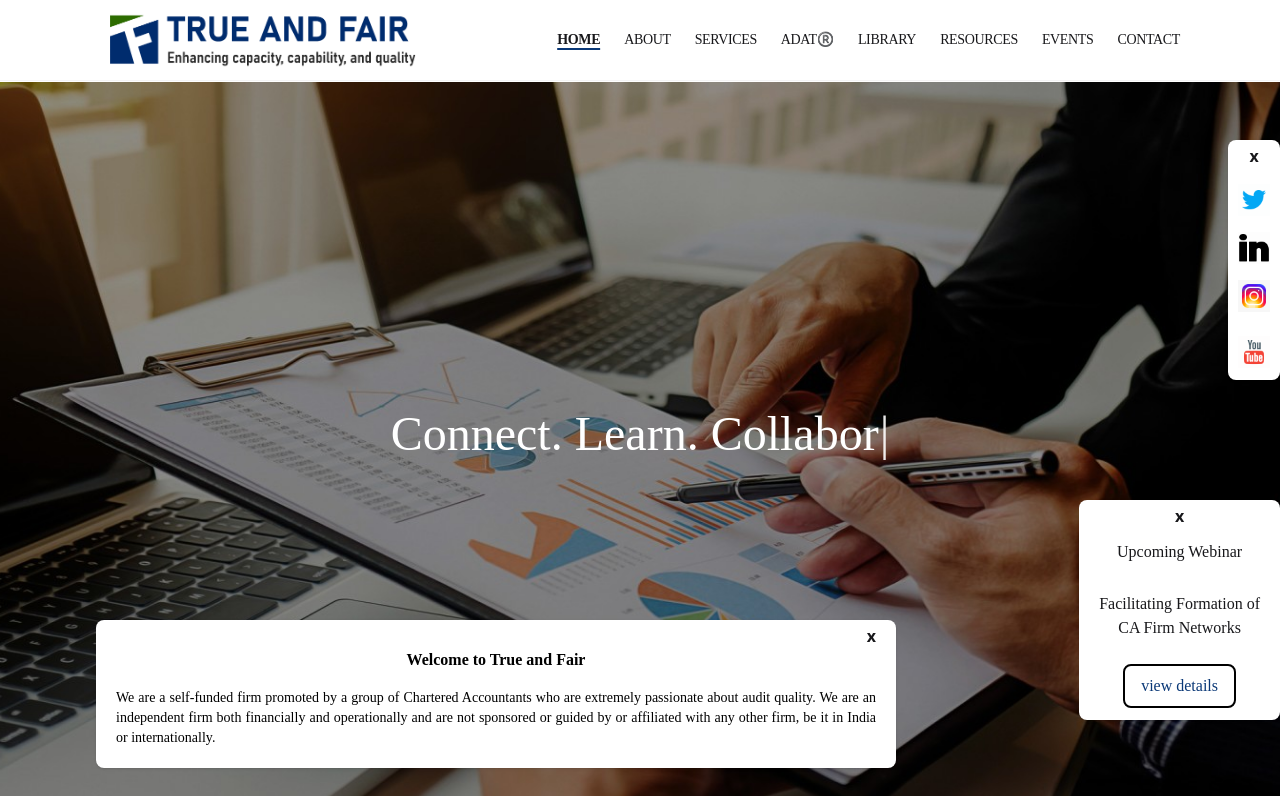
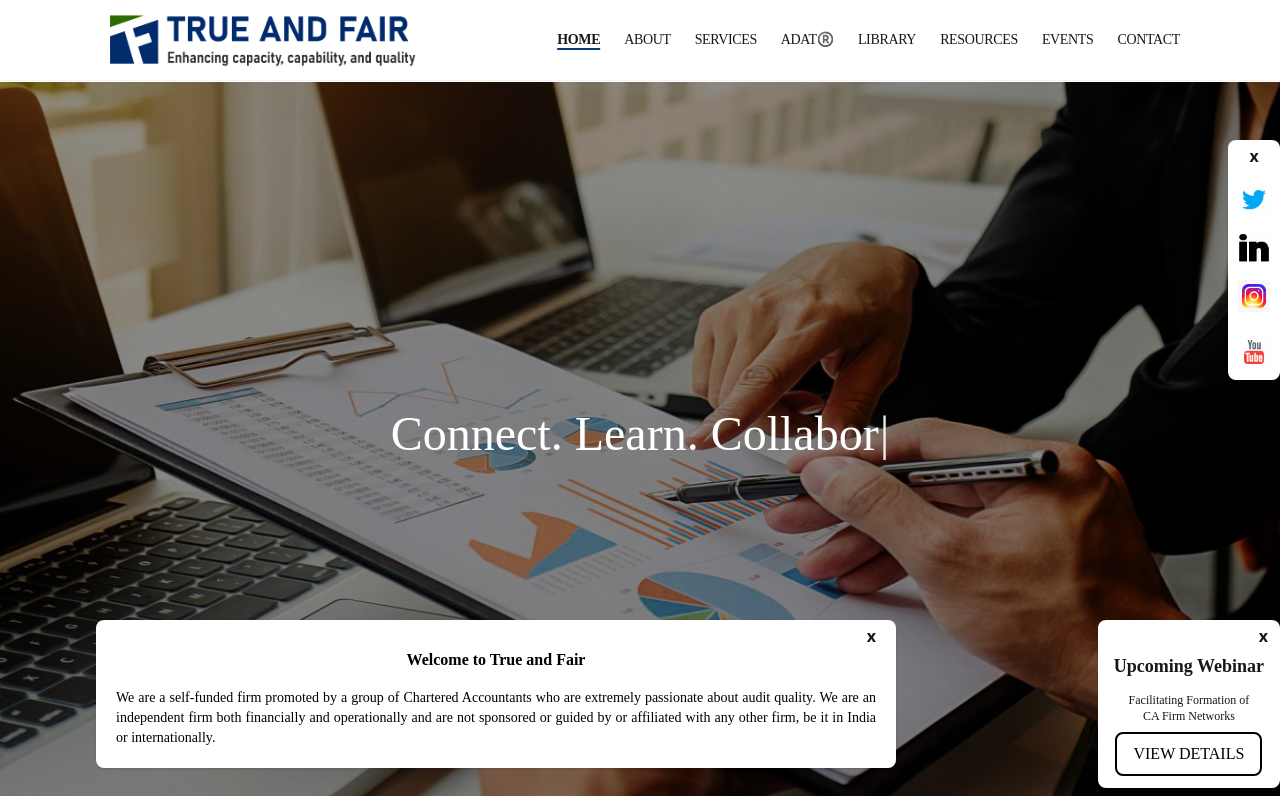
Before and after one commit to TRUENFAIR/trueandfair, a Next.js app: page / in a window 1280 px wide. Shown: the top 796 px of the page. Built offline with nearby package versions, Linux system fonts and the light colour scheme.

Commit message:
new chnages in pop up and etc

```diff
--- a/components/fixdiv2.js
+++ b/components/fixdiv2.js
@@ -3,30 +3,34 @@ import Link from "next/link";
 export default function Fixediv2({ clickedThree }) {
   return (
     <>
-      <div className="flex fixed right-0  g duration-[4000ms] bottom-0 md:bottom-[10%]  z-50  flex-col">
+      <div className="flex fixed right-0   bottom-0 md:top-[75%]  z-50  flex-col">
         {/* <div className="bg-white">
             <p>close</p>
         </div> */}
 
-        <div className="flex flex-col gap-2  p-1 rounded-lg shadow mt-5 w-fit bg-white  ">
-
-          <div onClick={clickedThree} className="bg-white">
+        <div className="flex flex-col   p-1 rounded-lg shadow mt-5 w-fit bg-white  ">
+          <div
+            onClick={clickedThree}
+            className="bg-white flex justify-end mr-2"
+          >
             <p className="text-center cursor-pointer font-extrabold">x</p>
           </div>
           <div className="flex justify-center">
-            <p className=" mt-1 font-bah text-center">Upcoming Webinar</p>
+            <p className=" mt-1 font-bah font-bold text-lg px-3  text-center">
+              Upcoming Webinar
+            </p>
           </div>
           <div className="flex justify-center">
-            <p className="font-bah text-center mt-1  p-4">
+            <p className="font-bah text-xs text-center mt-1  p-2">
               Facilitating Formation of <br /> CA Firm Networks
             </p>{" "}
           </div>
           <div className="flex mb-2 justify-center">
-            <button onClick={clickedThree} className=" border-2 border-black text-blue hover:bg-blue hover:text-white rounded-lg px-4 py-2 font-bah">
-             <Link  href={"/events/eventFour"}>
-
-              view details
-              </Link>
+            <button
+              onClick={clickedThree}
+              className="   text-black border-2 border-black hover:bg-blue  hover:text-white rounded-lg px-4 py-2 font-bah"
+            >
+              <Link href={"/events/eventFour"}>VIEW DETAILS</Link>
             </button>
           </div>
         </div>
--- a/pages/events/eventFour.js
+++ b/pages/events/eventFour.js
@@ -5,7 +5,7 @@ export default function EventFour() {
 
     {
       image: "/fac/fac3/f2.jpg",
-      text: "Webinar - Facilitating Formation of CA Firm Networks",
+      text: "Webinar invite - Facilitating Formation of CA Firm Networks",
     },
     // {
     //   image: "/fac/fac2/f2.jpeg",
--- a/pages/resources.js
+++ b/pages/resources.js
@@ -320,6 +320,38 @@ export default function Resources() {
               allow="accelerometer; autoplay; clipboard-write; encrypted-media; gyroscope; picture-in-picture"
               allowFullScreen
             ></iframe>
+          ),
+        },
+        {
+          name: "Inaugural Speech at Assocham 5th National Conference",
+          desc: "Lorem ipsum dolor sit amet consectetur adipisicing elit. Totam voluptatum cupiditate possimus dolore voluptatibus similique optioducimus provident,",
+          imgs: "/fac/fac2/f8.JPG",
+          vidoes: (
+            <iframe
+                      width="100%"
+                      height="100%"
+                      src="https://www.youtube.com/embed/k6BEH0MTiTk"
+                      title="YouTube video player"
+                      frameBorder="0"
+                      allow="accelerometer; autoplay; clipboard-write; encrypted-media; gyroscope; picture-in-picture"
+                      allowFullScreen
+                    ></iframe>
+          ),
+        },
+        {
+          name: "Views on Related Party Transactions at Assocham 5th National Conference on Ind AS",
+          desc: "Lorem ipsum dolor sit amet consectetur adipisicing elit. Totam voluptatum cupiditate possimus dolore voluptatibus similique optioducimus provident,",
+          imgs: "/fac/fac2/f10.JPG",
+          vidoes: (
+            <iframe
+                      width="100%"
+                      height="100%"
+                      src="https://www.youtube.com/embed/zSZ3K6CVE1o"
+                      title="YouTube video player"
+                      frameBorder="0"
+                      allow="accelerometer; autoplay; clipboard-write; encrypted-media; gyroscope; picture-in-picture"
+                      allowFullScreen
+                    ></iframe>
           ),
         },
       ],
```
